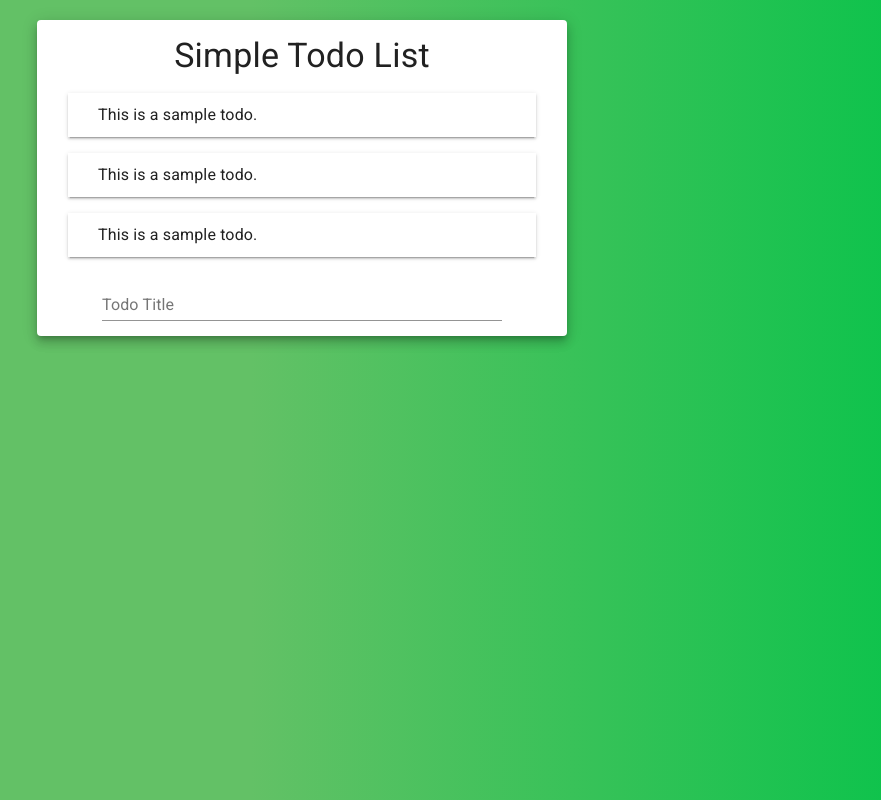
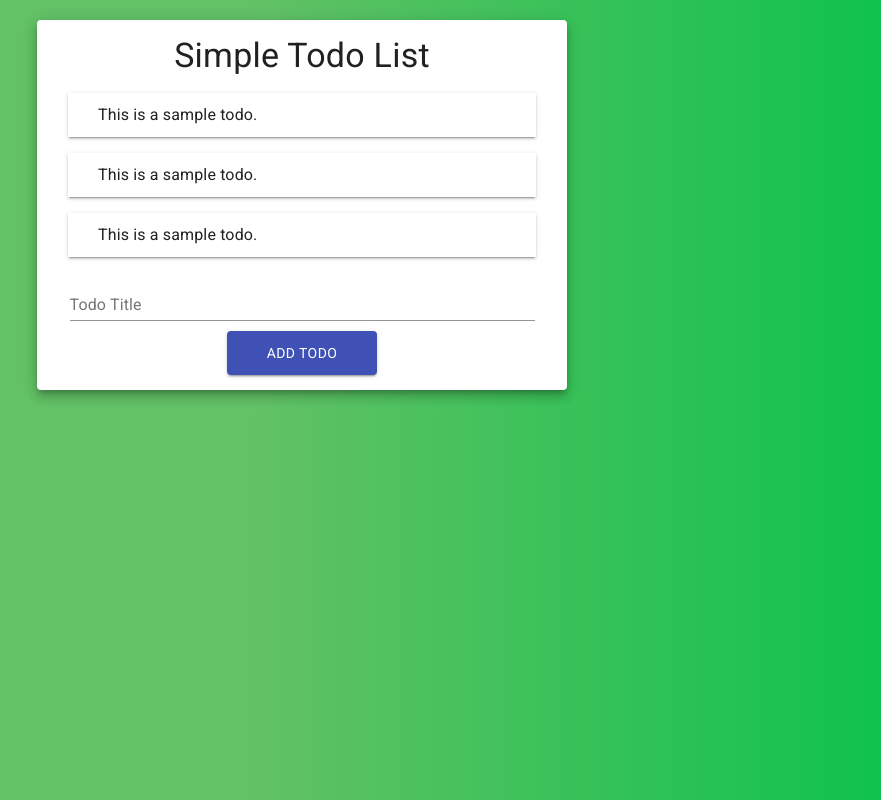
Before and after one commit to AIBaxt/simpleTodo, a React (Create React App) app: page / in a window 1280 px wide. Shown: the whole page, without its empty margins (338-1219 px from the left). Built offline with nearby package versions, Linux system fonts and the light colour scheme.

Commit message:
Updated styling

```diff
--- a/src/Components/todo/AddTodo.js
+++ b/src/Components/todo/AddTodo.js
@@ -1,10 +1,14 @@
 import React from 'react';
-import { TextField, Paper } from '@material-ui/core';
+import { TextField, Paper, Button, Toolbar } from '@material-ui/core';
 
 function AddTodo() {
-    const textStyle = { width: 400 }
+    const textStyle = { width: "93%", padding: 0 }
+    const buttonStyle = { margin: "10px 0 0 0", padding: "10px 40px 10px 40px" };
     return (
-        <TextField id="title" label="Todo Title" style={textStyle} ></TextField>
+        <div>
+            <TextField id="title" label="Todo Title" style={textStyle} ></TextField>
+            <Button variant="contained" color="primary" style={buttonStyle}>Add Todo</Button>
+        </div>
     );
 };
 
```
